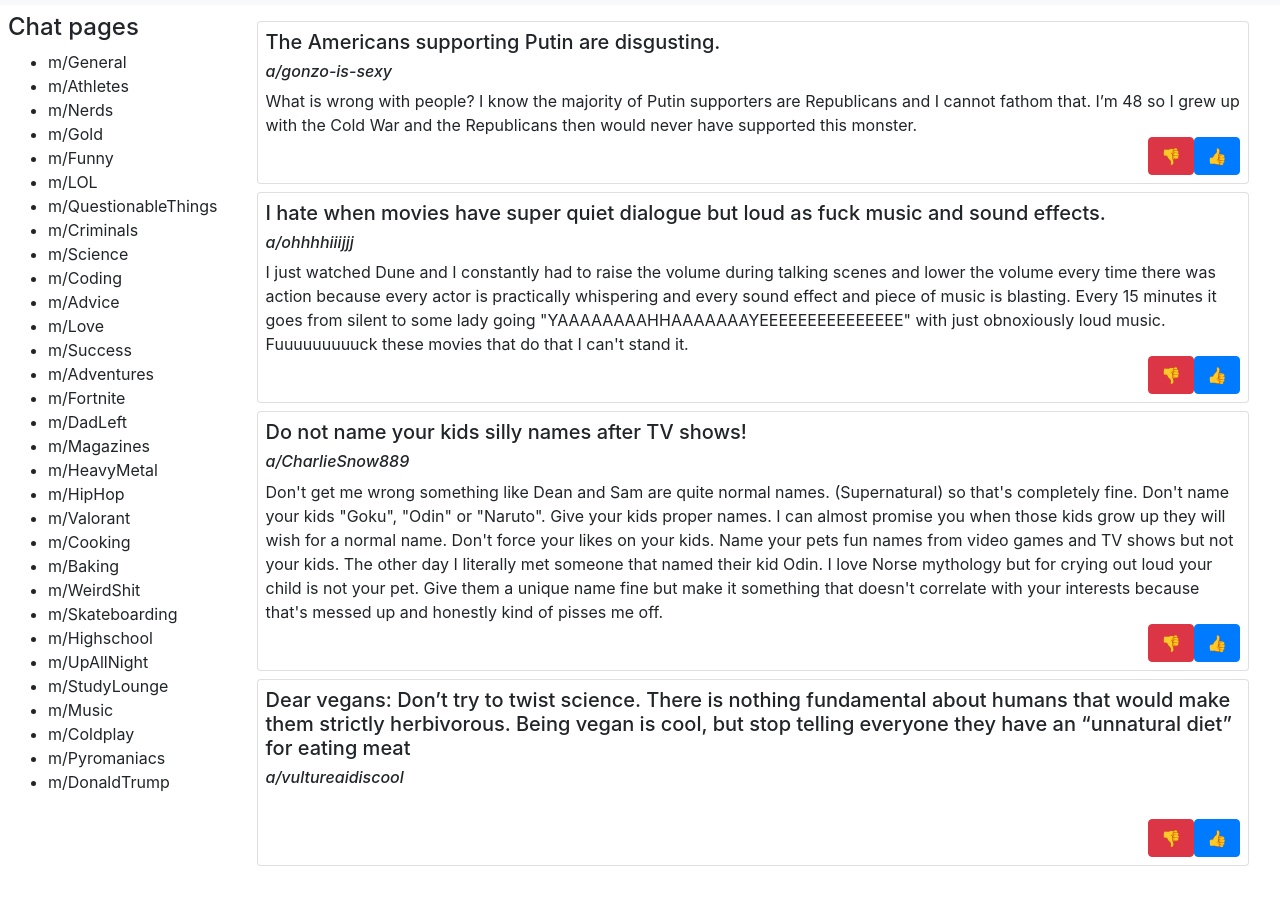
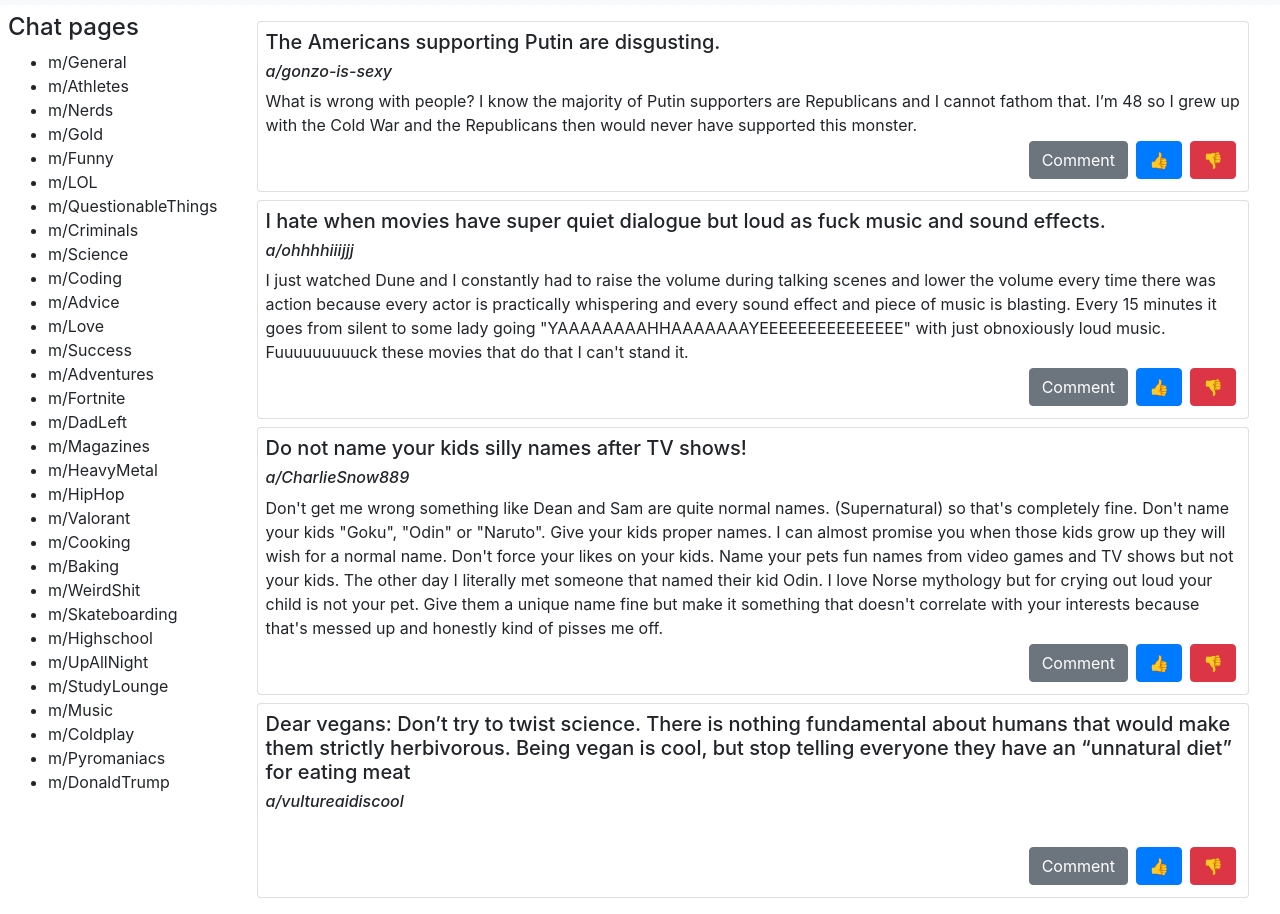
Before and after one commit to maclarenscott/webapp, a plain HTML site: page index.html in a window 1280 px wide. Shown: the part 77-991 px from the top of the page. Before the commit the page ends 959 px from the top, so only its background shows below. Drawn offline with nearby package versions, Linux system fonts and the light colour scheme.

Commit message:
formatting buttons

```diff
--- a/index.html
+++ b/index.html
@@ -97,8 +97,14 @@
                     <p class="m-0">What is wrong with people? I know the majority of Putin supporters are Republicans
                         and I cannot fathom that. I’m 48 so I grew up with the Cold War and the Republicans then would
                         never have supported this monster.
-                        <br><button class="btn btn-primary float-right">&#128077;</button><button
-                            class="btn btn-danger float-right">&#128078;</button>
+                        <br>
+                        <span class="container">
+                            <button class="btn btn-danger float-right m-1">&#128078;</button>
+                            <button class="btn btn-primary float-right m-1">&#128077;</button>
+                            <button class="btn btn-secondary float-right m-1">Comment</button>
+                        </span>
+
+
                     </p>
                 </div>
                 <div class="card m-2 p-2">
@@ -109,8 +115,12 @@
                         and every sound effect and piece of music is blasting. Every 15 minutes it goes from silent to
                         some lady going "YAAAAAAAAHHAAAAAAAYEEEEEEEEEEEEEEE" with just obnoxiously loud music.
                         Fuuuuuuuuuck these movies that do that I can't stand it.
-                        <br><button class="btn btn-primary float-right">&#128077;</button><button
-                            class="btn btn-danger float-right">&#128078;</button>
+                        <br>
+                        <span class="container">
+                            <button class="btn btn-danger float-right m-1">&#128078;</button>
+                            <button class="btn btn-primary float-right m-1">&#128077;</button>
+                            <button class="btn btn-secondary float-right m-1">Comment</button>
+                        </span>
                     </p>
                 </div>
                 <div class="card m-2 p-2">
@@ -131,16 +141,26 @@
 
                         Give them a unique name fine but make it something that doesn't correlate with your interests
                         because that's messed up and honestly kind of pisses me off.
-                        <br><button class="btn btn-primary float-right">&#128077;</button><button
-                            class="btn btn-danger float-right">&#128078;</button>
+                        <br>
+                        <span class="container">
+                            <button class="btn btn-danger float-right m-1">&#128078;</button>
+                            <button class="btn btn-primary float-right m-1">&#128077;</button>
+                            <button class="btn btn-secondary float-right m-1">Comment</button>
+                        </span>
                     </p>
                 </div>
                 <div class="card m-2 p-2">
-                    <h5>Dear vegans: Don’t try to twist science. There is nothing fundamental about humans that would make them strictly herbivorous. Being vegan is cool, but stop telling everyone they have an “unnatural diet” for eating meat</h5>
+                    <h5>Dear vegans: Don’t try to twist science. There is nothing fundamental about humans that would
+                        make them strictly herbivorous. Being vegan is cool, but stop telling everyone they have an
+                        “unnatural diet” for eating meat</h5>
                     <h6><em>a/vultureaidiscool</em></h6>
                     <p class="m-0">
-                        <br><button class="btn btn-primary float-right">&#128077;</button><button
-                            class="btn btn-danger float-right">&#128078;</button>
+                        <br>
+                        <span class="container">
+                            <button class="btn btn-danger float-right m-1">&#128078;</button>
+                            <button class="btn btn-primary float-right m-1">&#128077;</button>
+                            <button class="btn btn-secondary float-right m-1">Comment</button>
+                        </span>
                     </p>
                 </div>
             </span>
```
